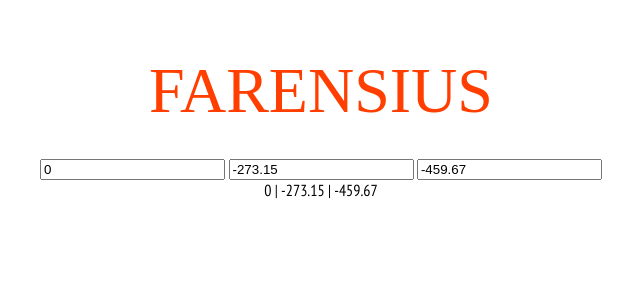
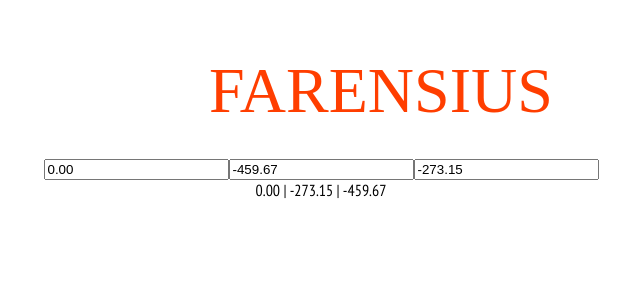
Before and after one commit to juliuszfedyk/fahrenheiter, a Svelte app: page / in a window 1280 px wide. Shown: the top 300 px of the page, without its empty margins (319-959 px from the left). Built offline with nearby package versions, Linux system fonts and the light colour scheme; a web font is replaced by a local one.

Commit message:
feat(validation): basics

```diff
--- a/src/App.svelte
+++ b/src/App.svelte
@@ -1,25 +1,15 @@
 <script lang="ts">
   import TemperatureInputs from './components/temperatureInputs.svelte';
-import { recalculate } from './helpers/recalculate';
-  import type { TemperatureInputChangeEvent } from './types/temperature';
-
-  let temperatures = {
-    kelvin: 0,
-    celsius: -273.15,
-    fahrenheit: -459.67,
-  };
-
-  const onRecalculate = ( event: TemperatureInputChangeEvent) => {
-    const { scaleFrom, temperature } = event.detail;
-    temperatures = recalculate(scaleFrom, temperature, temperatures)
-  }
+  import { recalculate } from './helpers/recalculate';
+  import type {} from './types/temperature';
+  import { kelvin, celsius, fahrenheit } from './stores/temperatures';
 </script>
 
 <main>
   <h1>Farensius</h1>
-  <TemperatureInputs {temperatures} on:recalculate={onRecalculate} />
+  <TemperatureInputs />
   <div>
-    {temperatures.kelvin} | {temperatures.celsius} | {temperatures.fahrenheit}
+    {$kelvin} | {$celsius} | {$fahrenheit}
   </div>
 </main>
 
@@ -37,15 +27,6 @@ import { recalculate } from './helpers/recalculate';
     margin: 0 auto;
   }
 
-  .thermometer > * {
-    position: absolute;
-  }
-
-  img {
-    height: 16rem;
-    width: 16rem;
-  }
-
   h1 {
     color: #ff3e00;
     text-transform: uppercase;
@@ -56,20 +37,4 @@ import { recalculate } from './helpers/recalculate';
     max-width: 14rem;
     font-family: 'Nixie One', cursive;
   }
-
-  p {
-    max-width: 14rem;
-    margin: 1rem auto;
-    line-height: 1.35;
-  }
-
-  @media (min-width: 480px) {
-    h1 {
-      max-width: none;
-    }
-
-    p {
-      max-width: none;
-    }
-  }
 </style>
--- /dev/null
+++ b/src/components/temperatureInput.svelte
@@ -0,0 +1,40 @@
+<script lang="ts">
+  import type { Writable } from 'svelte/store';
+
+  import { recalculate } from '../helpers/recalculate';
+  import {
+    isNumericPeriodOrMinus,
+    isTemperatureFormatValid,
+    temperatureRx,
+  } from '../helpers/validation';
+  import type { TemperatureScales } from '../types/temperature';
+
+  export let temperatureStore: Writable<string> | undefined;
+  export let scaleName: TemperatureScales | undefined;
+
+  const onKeyPress = (event: KeyboardEvent) => {
+    if (!isNumericPeriodOrMinus(event.code)) {
+      event.preventDefault();
+    }
+  };
+
+  const onInput = (scaleFrom: TemperatureScales, event: Event) => {
+    recalculate(scaleFrom, (event.target as HTMLInputElement).value);
+  };
+
+  const onPaste = (event: ClipboardEvent) => {
+    if (!isTemperatureFormatValid(event.clipboardData.getData('text/plain'))) {
+      event.preventDefault();
+    }
+  };
+</script>
+
+<input
+  type="text"
+  value={$temperatureStore}
+  name={scaleName}
+  pattern={temperatureRx}
+  on:input={e => onInput('kelvin', e)}
+  on:keypress={onKeyPress}
+  on:paste={onPaste}
+/>
--- a/src/components/temperatureInputs.svelte
+++ b/src/components/temperatureInputs.svelte
@@ -1,41 +1,14 @@
 <script lang="ts">
-  import { createEventDispatcher } from 'svelte';
-  import type {
-    RecalculateEventDispatcherProps,
-    Temperatures,
-    TemperatureScales,
-  } from '../types/temperature';
+  import temperatureStores from '../stores/temperatures';
 
-  export let temperatures: Temperatures;
-  const dispatch = createEventDispatcher<RecalculateEventDispatcherProps>();
-  const onInputChange = (scaleFrom: TemperatureScales, event: Event) =>
-    dispatch('recalculate', {
-      scaleFrom,
-      temperature: parseInt((event.target as HTMLInputElement).value, 10),
-    });
+  import TemperatureInput from './temperatureInput.svelte';
+
+  const temperatureStoresMap = Object.entries(temperatureStores);
 </script>
 
-<input
-  type="number"
-  value={temperatures.kelvin}
-  name="kelvin"
-  step="0.01"
-  min='0'
-  on:input={e => onInputChange('kelvin', e)}
-/>
-<input
-  type="number"
-  value={temperatures.celsius}
-  name="celsius"
-  step="0.01"
-  min="-273.15"
-  on:input={e => onInputChange('celsius', e)}
-/>
-<input
-  type="number"
-  value={temperatures.fahrenheit}
-  name="fahrenheit"
-  step="0.01"
-  min="-459.67"
-  on:input={e => onInputChange('fahrenheit', e)}
-/>
+{#each temperatureStoresMap as [storeName, store]}
+  <TemperatureInput scaleName={storeName} temperatureStore={store} />
+{/each}
+
+<style>
+</style>
--- a/src/helpers/recalculate.ts
+++ b/src/helpers/recalculate.ts
@@ -1,34 +1,42 @@
-import type { Temperatures, TemperatureScales } from './../types/temperature';
+import { onDestroy } from 'svelte';
+
+import type { Formulas, TemperatureScales } from './../types/temperature';
+const temperatures = {
+  kelvin: '0',
+  celsius: '0',
+  fahrenheit: '0',
+};
+import temperatureStores from '../stores/temperatures';
+const unsubscribes = Object.keys(temperatureStores).map(store =>
+  temperatureStores[store].subscribe(temp => (temperatures[store] = temp)),
+);
+// const unsubscribe = () => unsubscribes.forEach(unsubscribe => unsubscribe());
+// onDestroy(unsubscribe);
+
+const formulas: Formulas = {
+  kelvin: {
+    celsius: (temp: number) => temp - 273.15,
+    fahrenheit: (temp: number) => (9 / 5) * (temp - 273) + 32,
+  },
+  celsius: {
+    kelvin: (temp: number) => temp + 273.15,
+    fahrenheit: (temp: number) => (9 / 5) * temp + 32,
+  },
+  fahrenheit: {
+    kelvin: (temp: number) => (5 / 9) * (temp - 32) + 273.15,
+    celsius: (temp: number) => (temp - 32) / 1.8,
+  },
+};
+
 export const recalculate = (
   scaleFrom: TemperatureScales,
-  temperature: number,
-  temperatures: Temperatures,
-): Temperatures => {
-  if (temperatures[scaleFrom] === temperature) return temperatures;
-
-  switch (scaleFrom) {
-    case 'kelvin':
-      temperatures = {
-        kelvin: temperature,
-        fahrenheit: (9 / 5) * (temperature - 273) + 32,
-        celsius: temperature - 273.15,
-      };
-      break;
-    case 'celsius':
-      temperatures = {
-        kelvin: temperature + 273.15,
-        fahrenheit: (9 / 5) * temperature + 32,
-        celsius: temperature,
-      };
-      break;
-
-    case 'fahrenheit':
-      temperatures = {
-        kelvin: (5 / 9) * (temperature - 32) + 273.15,
-        fahrenheit: temperature,
-        celsius: (temperature - 32) / 1.8,
-      };
-      break;
-  }
-  return temperatures;
+  temperature: string,
+): void => {
+  Object.keys(temperatures).forEach(scale => {
+    if (scale === scaleFrom) return;
+    const temperatureNr = parseFloat(temperature);
+    const newTemp = formulas[scaleFrom][scale](temperatureNr).toFixed(2);
+    console.log(scale, typeof newTemp);
+    temperatureStores[scale].update(() => newTemp);
+  });
 };
--- /dev/null
+++ b/src/helpers/validation.ts
@@ -0,0 +1,18 @@
+import type { Temperatures } from './../types/temperature';
+export const temperatureRx = '/^(-?[0-9]*(.[0-9]{0,1})?$/';
+export const isTemperatureFormatValid = (temp: string) =>
+  temp.match(temperatureRx);
+
+export const isNumericPeriodOrMinus = (keyCode: string) =>
+  keyCode.includes('Digit') || keyCode === 'Period' || keyCode === 'Minus';
+
+export const minTemperatures: Temperatures = {
+  kelvin: '0.00',
+  celsius: '-273.15',
+  fahrenheit: '-459.67',
+};
+
+export const temperatureAlreadyHasTwoDigits = (value: string) => {
+  const split = value.split('.');
+  return split.length > 1 && split.pop().length >= 2;
+};
--- /dev/null
+++ b/src/stores/temperatures.ts
@@ -0,0 +1,16 @@
+import type { TemperatureScales } from './../types/temperature';
+import { Writable, writable } from 'svelte/store';
+import { minTemperatures } from 'src/helpers/validation';
+// note: the stores are separate to avoid updating field value when
+// typing and cursor jumping to the end of value
+export const kelvin = writable<string>(minTemperatures.kelvin);
+export const celsius = writable<string>(minTemperatures.celsius);
+export const fahrenheit = writable(minTemperatures.fahrenheit);
+
+const temperatureStores: { [storName in TemperatureScales]: Writable<string> } =
+  {
+    kelvin,
+    fahrenheit,
+    celsius,
+  };
+export default temperatureStores;
```
Also changed, not shown: src/types/temperature.ts (+10 -2 lines), package.json (line endings or trailing spaces).
